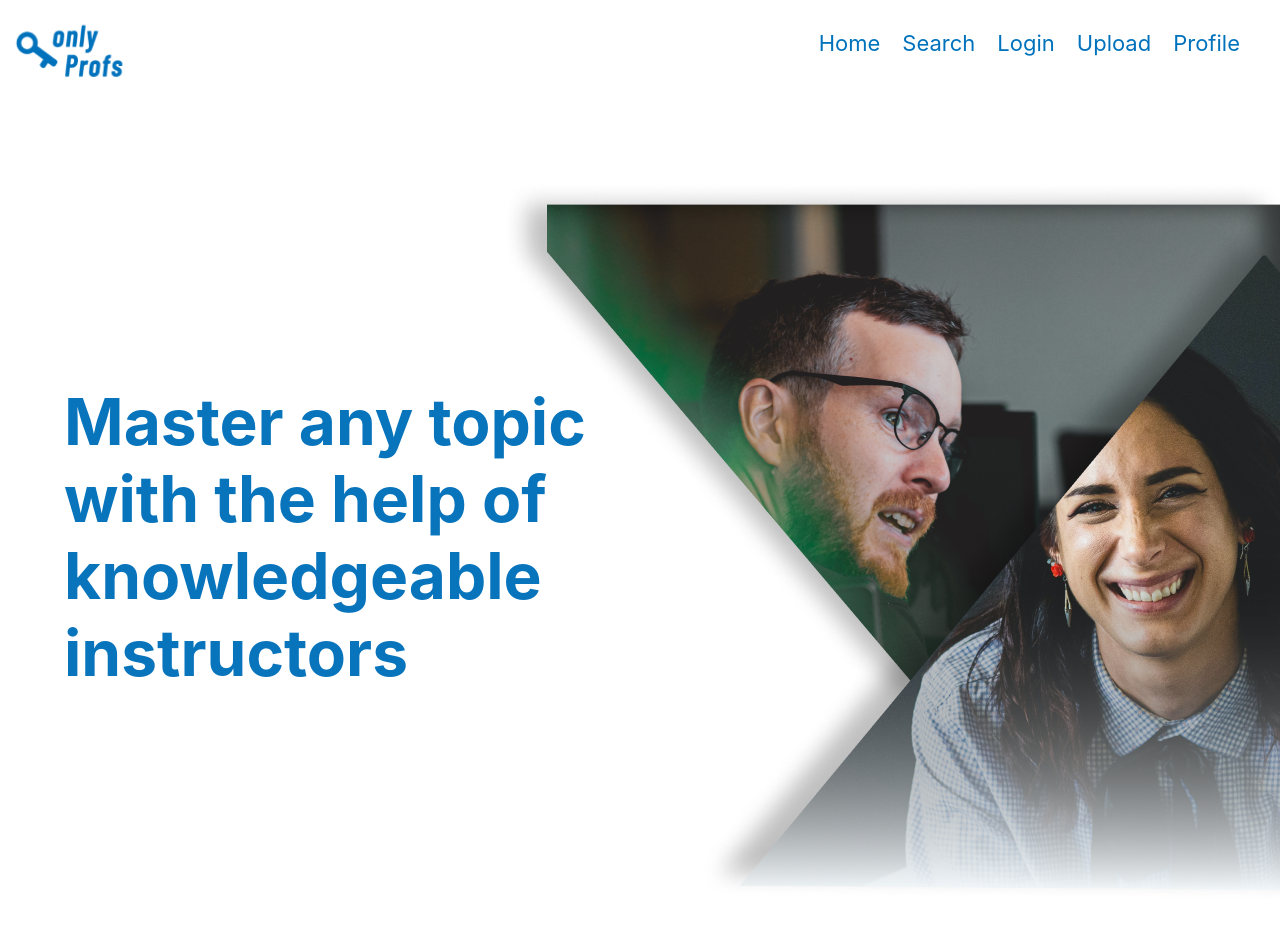
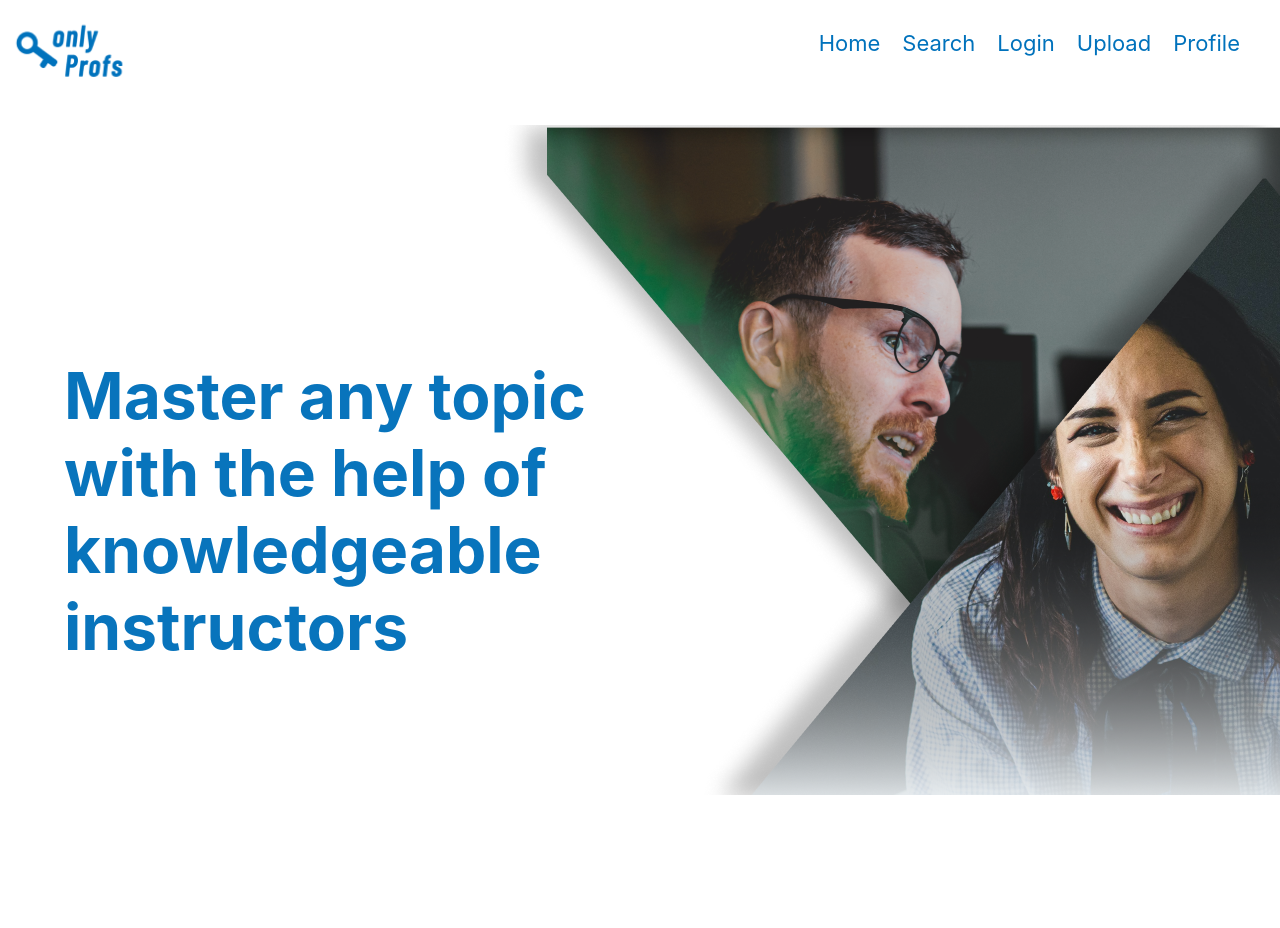
Before and after one commit to ASimpleFox/OnlyProfs, a React (Create React App) app in the folder only-profs/: page / in a window 1280 px wide. Shown: the top 928 px of the page. After the commit the page ends 800 px from the top, so only its background shows below. Built offline with nearby package versions, Linux system fonts and the light colour scheme; no server answers.

Commit message:
Added video upload to firestore

```diff
--- a/only-profs/src/back-end/firebase-files/create.js
+++ b/only-profs/src/back-end/firebase-files/create.js
@@ -37,31 +37,31 @@ const createInstructorDocument = async (user) => {
     },
     { merge: true }
   );
+  await setDoc(doc(db, `Instructor/${user.uid}/Videos`), {}, { merge: true });
+};
+
+const addVideoUrl = async (url, uid, fileName, description) => {
   await setDoc(
-    doc(db, `Instructor/${user.uid}/Videos/Video`),
-    {},
+    doc(db, `Professors/${uid}/Videos/${fileName}`),
+    {
+      videoURL: url,
+      videoDescription: description,
+      videoName: fileName,
+    },
     { merge: true }
   );
 };
 
-const addVideoUrl = async (url, uid, fileName, description) => {
-  let docData = {};
-  docData[fileName] = {
-    videoURL: url,
-    videoDescription: description,
-    videoName: fileName,
-  };
-  await updateDoc(doc(db, `Professors/${uid}/Videos/Video`), docData);
-};
-
 const addAssignmentUrl = async (url, uid, fileName, description) => {
-  let docData = {};
-  docData[fileName] = {
-    assignmentURL: url,
-    assignmentDescription: description,
-    assignmentName: fileName,
-  };
-  await updateDoc(doc(db, `Professors/${uid}/Assignments/Assignment`), docData);
+  await setDoc(
+    doc(db, `Professors/${uid}/Assignments/${fileName}`),
+    {
+      assignmentURL: url,
+      assignmentDescription: description,
+      assignmentName: fileName,
+    },
+    { merge: true }
+  );
 };
 
 export {
--- a/only-profs/src/pages/MainPage/MainPage.css
+++ b/only-profs/src/pages/MainPage/MainPage.css
@@ -1,4 +1,3 @@
-
 .top-container {
     display: flex;
     flex-direction: row;
@@ -7,6 +6,7 @@
     width: 100%;
     top: 0px;
 }
+
 .main-container {
     display: flex;
     width: 100%;
@@ -17,9 +17,9 @@
     width: auto;
     height: auto;
     position: relative;
-    top: 2%;
+    top: -9%;
     margin-left: -18%;
-    margin-bottom: -11%;
+    margin-bottom: -23%;
 }
 
 .emphasized-text {
@@ -28,6 +28,7 @@
     font-size: 4em;
     font-weight: bold;
     position: relative;
+    padding-top: 8%;
 }
 
 .regular-text {
--- a/only-profs/src/pages/MainPage/MainPage.js
+++ b/only-profs/src/pages/MainPage/MainPage.js
@@ -8,7 +8,7 @@ function MainPage() {
         <div className="main-container">
             <div className="top-container">
                 <p className="emphasized-text">Master any topic with the help of knowledgeable instructors</p>
-                <img src={triangles_people} alt="triangle_people" className="triangle-people"></img>
+                <img src={triangles_people} alt="triangle-people" className="triangle-people"></img>
             </div>
             {/* <div className="watch-lectures">
                 <p className="emphasized-text">Watch lectures and review resources given by credible instructors.</p>
--- a/only-profs/src/pages/Profile.js
+++ b/only-profs/src/pages/Profile.js
@@ -41,6 +41,7 @@ function Profile(props) {
 
     console.log(userProfile);
   }, []);
+
   return (
     <div className="profile-container">
       <div className="profile-info">
```
